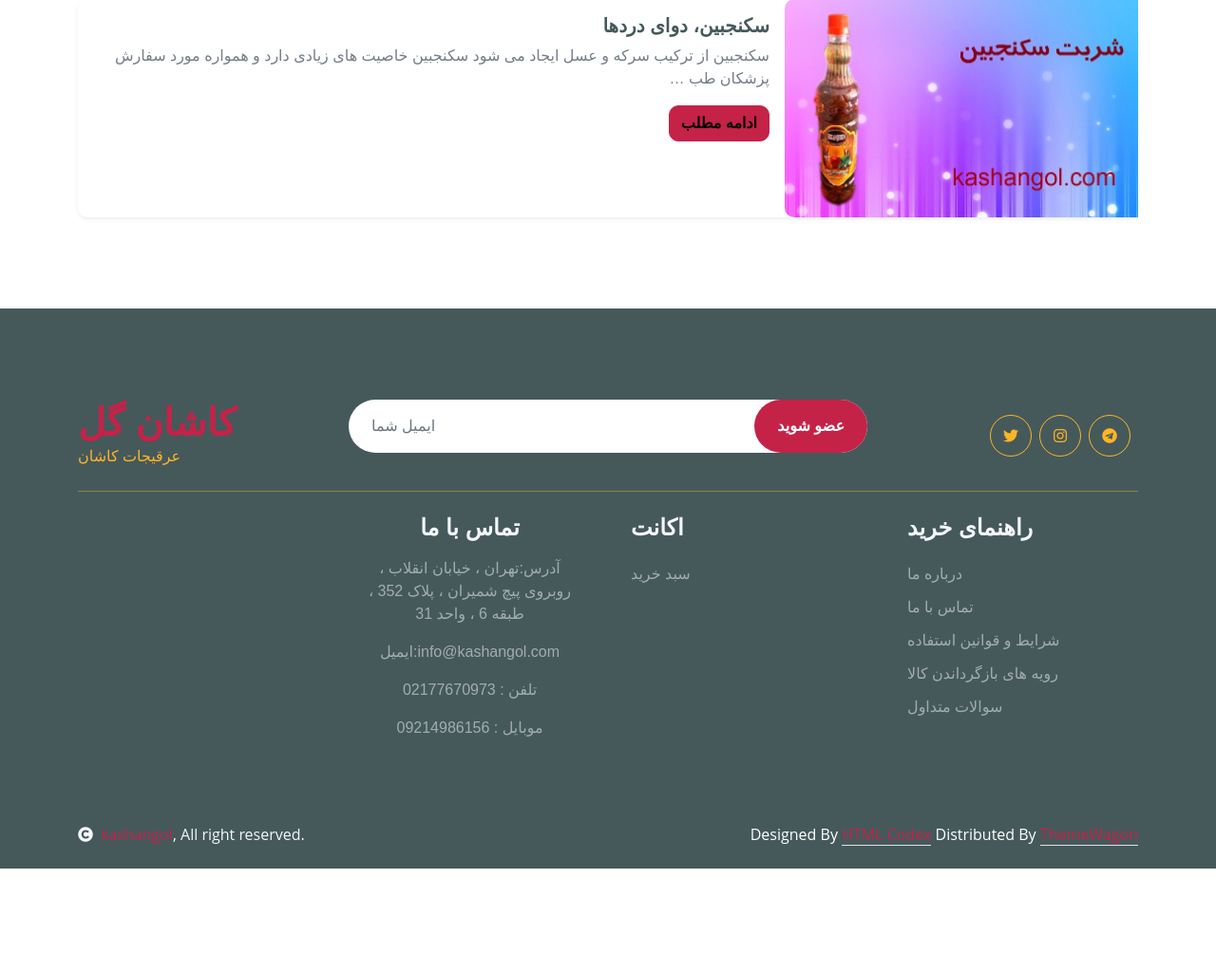
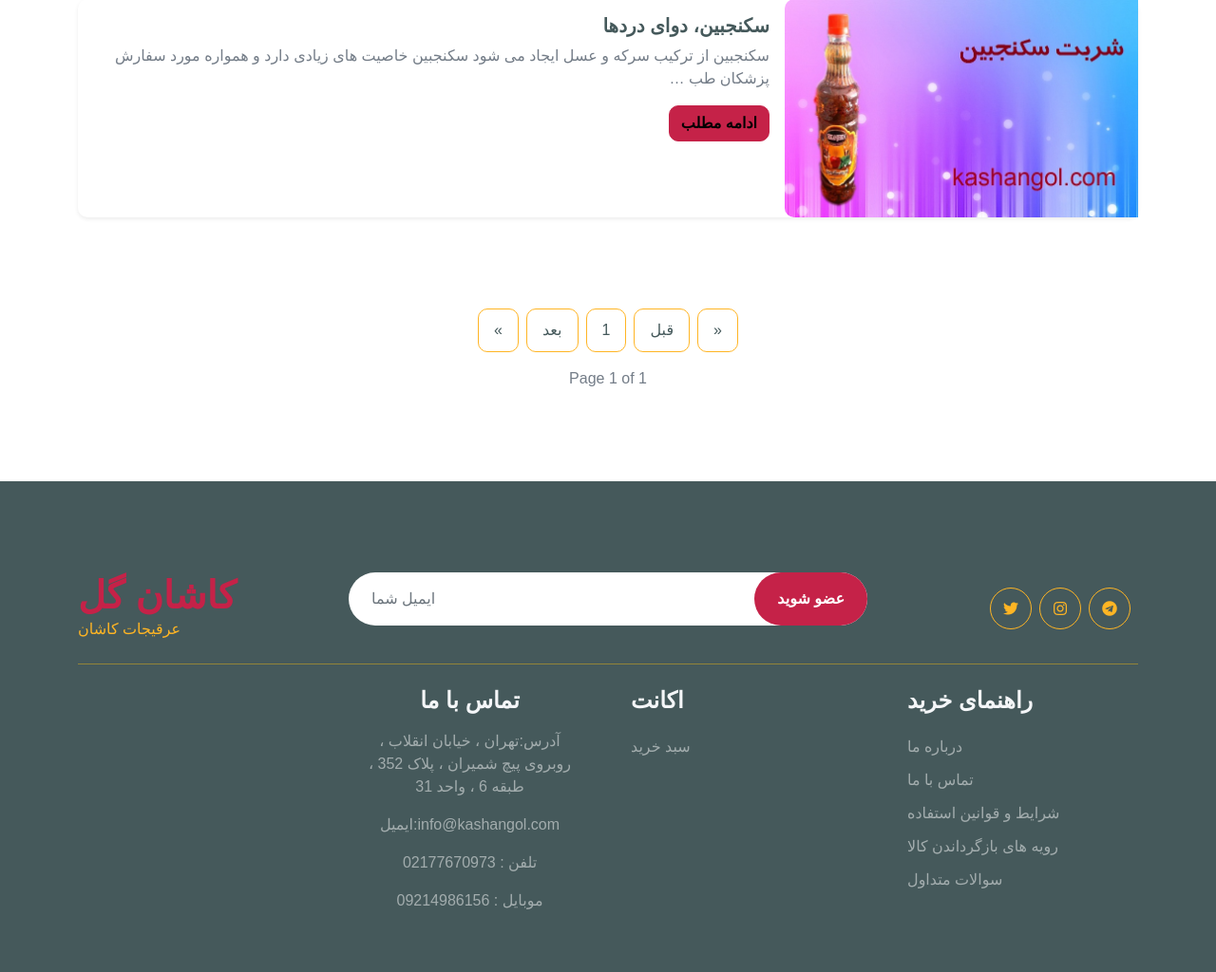
Before and after one commit to hamidrezakhorram/kashangol-website, a Django app: page /articles in a window 1280 px wide. Shown: the part 1191-2215 px from the top of the page at 95% size. Before the commit the page ends 2106 px from the top, so only its background shows below. Run offline with Django 4.2, Linux system fonts and the light colour scheme; data comes from the database, SQL or seed files in the repository; some libraries are stand-ins or nearby versions; some web fonts are replaced.

Commit message:
article pagination added

```diff
--- a/articles/views.py
+++ b/articles/views.py
@@ -1,10 +1,21 @@
 from django.shortcuts import render , get_object_or_404 , redirect
 from .models import *
 from .forms import CommentForm
+from django.core.paginator import Paginator , PageNotAnInteger , EmptyPage
+
 # Create your views here.
 
 def articles_views(request):
     posts = Post.objects.filter(pub_status=True).order_by('published_date')
+    #pagination
+    posts = Paginator(posts , 10)
+    try:
+        page_number = request.GET.get('page')
+        posts =posts.page(page_number)
+    except PageNotAnInteger:
+        posts = posts.page(1)
+    except EmptyPage:
+        posts = posts.page(1)
     context = {'posts': posts}
 
     return render(request, 'articles/article.html' , context)
--- a/templates/articles/article.html
+++ b/templates/articles/article.html
@@ -40,6 +40,38 @@
         </div>
         {% endfor %}
 
+        <div class="col-12">
+            <div class="pagination d-flex justify-content-center mt-5">
+                {% if posts.has_previous %}
+                    <a href="?page=1" class="rounded">&laquo;</a>
+                    <a href="?page={{ posts.previous_page_number }}" class="rounded">قبل</a>
+                {% else %}
+                    <a href="#" class="rounded disabled">&laquo;</a>
+                    <a href="#" class="rounded disabled">قبل</a>
+                {% endif %}
+
+                {% for page_num in posts.paginator.page_range %}
+                    {% if products.number == page_num %}
+                        <a href="?page={{ page_num }}" class="active rounded">{{ page_num }}</a>
+                    {% else %}
+                        <a href="?page={{ page_num }}" class="rounded">{{ page_num }}</a>
+                    {% endif %}
+                {% endfor %}
+
+                {% if posts.has_next %}
+                    <a href="?page={{ posts.next_page_number }}" class="rounded">بعد</a>
+                    <a href="?page={{ posts.paginator.num_pages }}" class="rounded">&raquo;</a>
+                {% else %}
+                    <a href="#" class="rounded disabled">بعد</a>
+                    <a href="#" class="rounded disabled">&raquo;</a>
+                {% endif %}
+            </div>
+
+            <div class="text-center mt-3">
+                <span class="current">Page {{ posts.number }} of {{ posts.paginator.num_pages }}</span>
+            </div>
+        </div>
+
 
 
 
```
